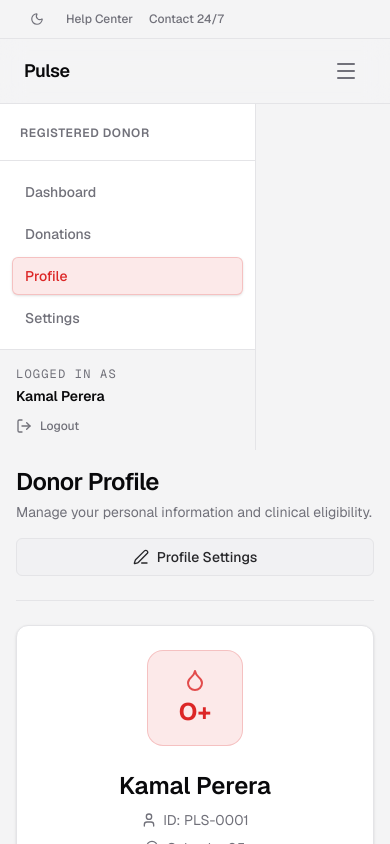
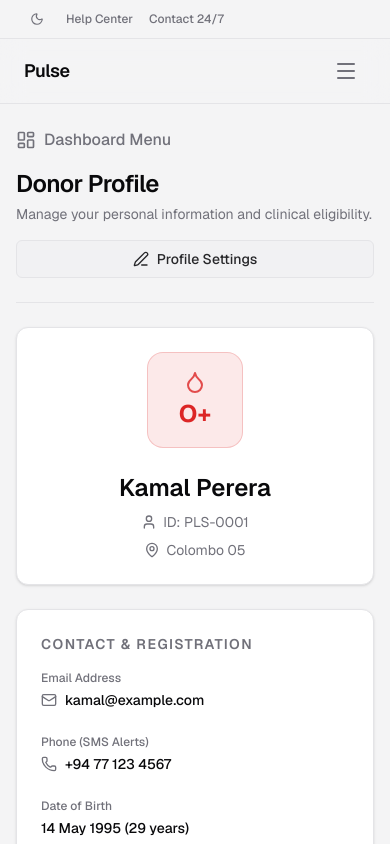
Before and after one commit to 43UniProjects/pulse, a Next.js app: page /donor/profile in a window 390 px wide. Shown: the top 844 px of the page. Built offline with nearby package versions, Linux system fonts and the light colour scheme.

Commit message:
fix: refactor to solve navigation hierarchy conflicts

```diff
--- a/app/(users)/admin/layout.tsx
+++ b/app/(users)/admin/layout.tsx
@@ -1,5 +1,5 @@
+import Header from '@/components/Header';
 import Footer from '@/components/Footer';
-import Header from '@/components/Header';
 import DashboardSidebar from '@/components/users/dashboard-sidebar';
 
 const ADMIN_LINKS = [
@@ -8,7 +8,7 @@ const ADMIN_LINKS = [
   { name: 'Manage Users', href: '/admin/manage-users' },
 ];
 
-export default function AdminLayout({
+export default function AnyDashboardLayout({
   children,
 }: {
   children: React.ReactNode;
@@ -17,16 +17,14 @@ export default function AdminLayout({
     <div className="min-h-screen flex flex-col bg-background font-sans">
       <Header />
 
-      <div className="flex-1 flex flex-col md:flex-row w-full max-w-350 mx-auto">
-        <div className="shrink-0 md:w-64 md:sticky md:top-16 md:h-[calc(100vh-4rem)] z-10 bg-background">
-          <DashboardSidebar
-            roleLabel="System Administrator"
-            userName="Admin User"
-            links={ADMIN_LINKS}
-          />
-        </div>
+      <div className="flex-1 flex flex-col md:flex-row w-full">
+        <DashboardSidebar
+          roleLabel="System Administrator"
+          userName="Admin User"
+          links={ADMIN_LINKS}
+        />
 
-        <main className="flex-1 bg-background p-4 md:p-8 lg:px-12 w-full">
+        <main className="flex-1 bg-background px-4 pb-4 md:p-8 lg:px-12 w-full">
           {children}
         </main>
       </div>
--- a/app/(users)/donor/layout.tsx
+++ b/app/(users)/donor/layout.tsx
@@ -18,16 +18,14 @@ export default function DonorLayout({
     <div className="min-h-screen flex flex-col bg-background font-sans">
       <Header />
 
-      <div className="flex-1 flex flex-col md:flex-row w-full max-w-350 mx-auto">
-        <div className="shrink-0 md:w-64 md:sticky md:top-16 md:h-[calc(100vh-4rem)] z-10 bg-background">
-          <DashboardSidebar
-            roleLabel="Registered Donor"
-            userName="Kamal Perera"
-            links={DONOR_LINKS}
-          />
-        </div>
+      <div className="flex-1 flex flex-col md:flex-row w-full">
+        <DashboardSidebar
+          roleLabel="Registered Donor"
+          userName="Kamal Perera"
+          links={DONOR_LINKS}
+        />
 
-        <main className="flex-1 bg-background p-4 md:p-8 lg:px-12 w-full">
+        <main className="flex-1 bg-background px-4 pb-4 md:p-8 lg:px-12 w-full">
           {children}
         </main>
       </div>
--- a/app/(users)/hospital/layout.tsx
+++ b/app/(users)/hospital/layout.tsx
@@ -22,19 +22,14 @@ export default function HospitalLayout({
     <div className="min-h-screen flex flex-col bg-background font-sans">
       <Header />
 
-      {/* Constrained layout container to prevent wide-screen separation */}
-      <div className="flex-1 flex flex-col md:flex-row w-full max-w-350 mx-auto">
-        {/* Sticky sidebar wrapper: locks height to viewport and pins bottom session card */}
-        <div className="shrink-0 md:w-64 md:sticky md:top-16 md:h-[calc(100vh-4rem)] z-10 bg-background">
-          <DashboardSidebar
-            roleLabel="Clinical Facility"
-            userName="Nawaloka Hospital"
-            links={HOSPITAL_LINKS}
-          />
-        </div>
+      <div className="flex-1 flex flex-col md:flex-row w-full">
+        <DashboardSidebar
+          roleLabel="Clinical Facility"
+          userName="Nawaloka Hospital"
+          links={HOSPITAL_LINKS}
+        />
 
-        {/* Main content pane with natural scrolling */}
-        <main className="flex-1 bg-background p-4 md:p-8 lg:px-12 w-full">
+        <main className="flex-1 bg-background px-4 pb-4 md:p-8 lg:px-12 w-full">
           {children}
         </main>
       </div>
--- a/components/users/dashboard-sidebar.tsx
+++ b/components/users/dashboard-sidebar.tsx
@@ -1,13 +1,15 @@
 'use client';
 
+import { useState } from 'react';
 import Link from 'next/link';
 import { usePathname } from 'next/navigation';
-import { LogOut } from 'lucide-react';
+import { LogOut, LayoutDashboard } from 'lucide-react';
+import { Sheet, SheetContent, SheetTrigger } from '@/components/ui/sheet';
 
 type NavLink = {
   name: string;
   href: string;
-  matchPath?: string; // Used for dynamic routes (e.g., /tracking/1)
+  matchPath?: string;
 };
 
 interface SidebarProps {
@@ -16,11 +18,12 @@ interface SidebarProps {
   links: NavLink[];
 }
 
-export default function DashboardSidebar({
+function SidebarContent({
   roleLabel,
   userName,
   links,
-}: SidebarProps) {
+  onNavigate,
+}: SidebarProps & { onNavigate?: () => void }) {
   const pathname = usePathname();
 
   return (
@@ -43,6 +46,7 @@ export default function DashboardSidebar({
             <Link
               key={link.name}
               href={link.href}
+              onClick={onNavigate}
               className={`flex items-center gap-3 px-3 py-2 rounded-md text-sm font-medium transition-all ${
                 isActive
                   ? 'bg-primary/10 text-primary border border-primary/20 shadow-sm'
@@ -65,6 +69,7 @@ export default function DashboardSidebar({
         </div>
         <Link
           href="/login"
+          onClick={onNavigate}
           className="flex items-center gap-2 text-xs font-medium text-muted-foreground hover:text-primary transition-colors"
         >
           <LogOut className="w-4 h-4" />
@@ -74,3 +79,39 @@ export default function DashboardSidebar({
     </aside>
   );
 }
+
+export default function DashboardSidebar(props: SidebarProps) {
+  const [isMobileMenuOpen, setIsMobileMenuOpen] = useState(false);
+
+  return (
+    <>
+      <div className="px-4 pt-4 pb-2 md:hidden w-full">
+        <Sheet open={isMobileMenuOpen} onOpenChange={setIsMobileMenuOpen}>
+          <SheetTrigger className="flex items-center gap-2 p-2 -ml-2 rounded-md text-muted-foreground hover:text-foreground hover:bg-secondary transition-colors focus:outline-none focus-visible:ring-2 focus-visible:ring-ring">
+            <LayoutDashboard className="w-5 h-5" />
+            <span className="text-base font-medium">Dashboard Menu</span>
+          </SheetTrigger>
+
+          <SheetContent
+            side="left"
+            className="p-0 w-fit max-w-none! border-none top-23.5! bottom-0! h-[calc(100dvh-94px)]! [&>button]:hidden bg-transparent shadow-none"
+          >
+            <div className="h-full w-fit bg-inherit">
+              <SidebarContent
+                {...props}
+                onNavigate={() => setIsMobileMenuOpen(false)}
+              />
+            </div>
+          </SheetContent>
+        </Sheet>
+      </div>
+
+      {/* DESKTOP VIEW: Fixed Sidebar */}
+      <div className="hidden md:block shrink-0 w-64">
+        <div className="fixed left-0 top-23.5 bottom-0 w-64 border-r border-border bg-background overflow-y-auto overflow-x-hidden">
+          <SidebarContent {...props} />
+        </div>
+      </div>
+    </>
+  );
+}
```
